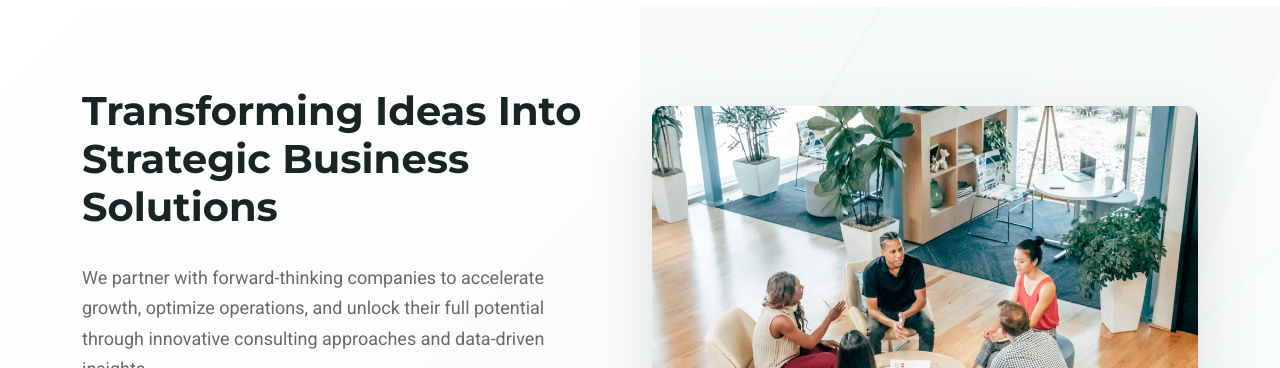
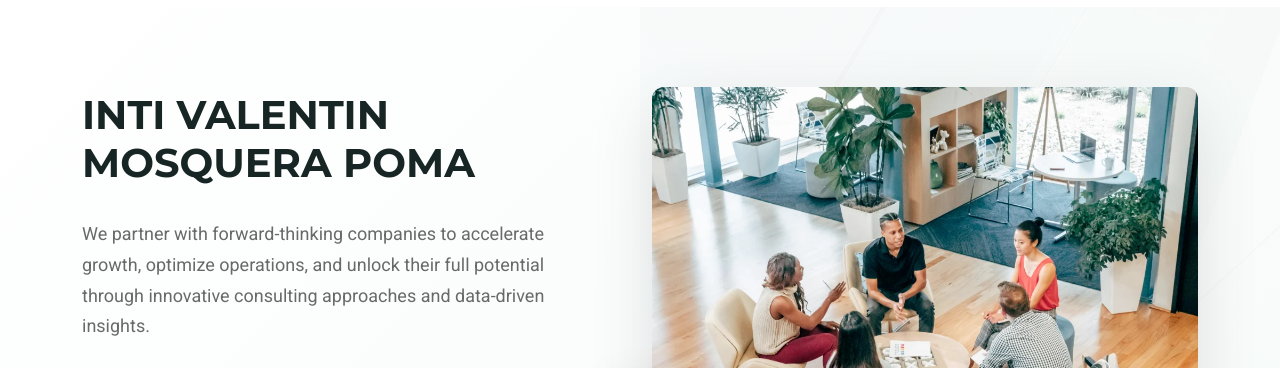
Before and after one commit to raulmatrix/practica2GSW_segundobim2026_A, a plain HTML site: page index.html in a window 1280 px wide. Shown: the part 112-480 px from the top of the page. Drawn offline with nearby package versions, Linux system fonts and the light colour scheme.

Commit message:
Modificar titulo index.html con apellido y nombre

```diff
--- a/index.html
+++ b/index.html
@@ -90,7 +90,7 @@
           <div class="row align-items-center">
             <div class="col-lg-6" data-aos="fade-up" data-aos-delay="100">
               <div class="content">
-                <h1>Transforming Ideas Into Strategic Business Solutions</h1>
+                <h1>INTI VALENTIN MOSQUERA POMA </h1>
                 <p>We partner with forward-thinking companies to accelerate growth, optimize operations, and unlock their full potential through innovative consulting approaches and data-driven insights.</p>
                 <div class="cta-group">
                   <a href="#about" class="btn-primary">Start Your Journey</a>
```
